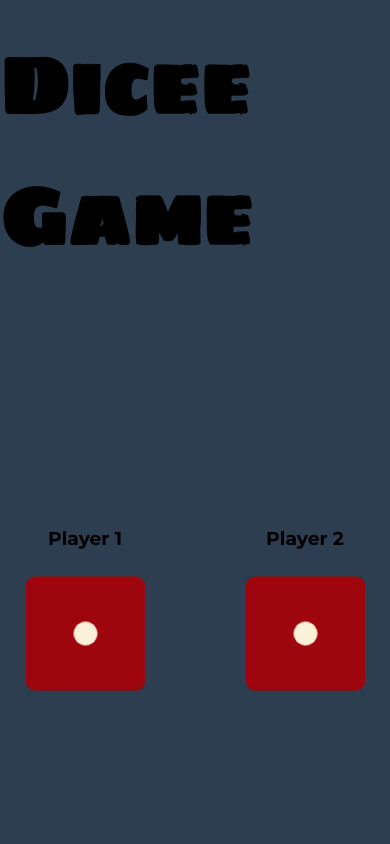
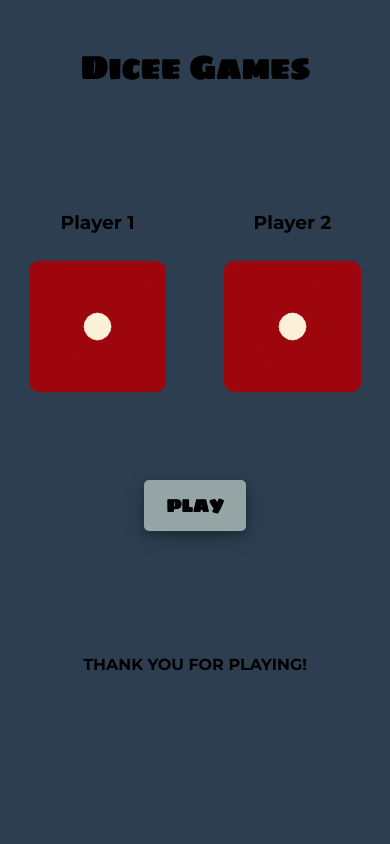
Before and after one commit to wai0901/Dicee-Game, a website: page index.html in a window 390 px wide. Shown: the top 844 px of the page. Drawn offline with Linux system fonts and the light colour scheme.

Commit message:
secound commit

```diff
--- a/css/style.css
+++ b/css/style.css
@@ -91,3 +91,18 @@ section {
     font-family: 'Montserrat', sans-serif;
     font-weight: bold;
 }
+
+@media screen and (max-width: 500px) {
+    section {
+        margin-top: 0;
+    }
+    .gameTitle {
+        font-size: 2rem;
+    }
+    .midDiv {
+        grid-gap: 0px;
+        grid-template-columns: repeat(2, 1fr);
+        align-self: center;
+        margin: 0.5rem 0;
+    }
+}
--- a/index.html
+++ b/index.html
@@ -3,14 +3,14 @@
     <head>
         <title>Dicee Game</title>
         <meta charset="utf-8">
-        <!-- <meta name="viewport" content="width-device-width, initial-scale=1"/> -->
+        <meta name="viewport" content="width-device-width, initial-scale=1"/>
         <link rel="stylesheet" href="css/style.css">
         <link href="https://fonts.googleapis.com/css?family=Montserrat:400,700|Sigmar+One&display=swap" rel="stylesheet">
     </head>
     <body>
         <section>
             <div class="topDiv">
-                <h1 class="gameTitle">Dicee Game</h1>
+                <h1 class="gameTitle">Dicee Games</h1>
             </div>
             <div class="midDiv">
                 <div>
--- a/index.js
+++ b/index.js
@@ -8,10 +8,10 @@ document.getElementById("button").addEventListener("click", () => {
     image1.setAttribute("src", "images/dice" + num1 + ".png");
     image2.setAttribute("src", "images/dice" + num2 + ".png");
     if (num1 > num2){
-        document.querySelector("h1").innerHTML = "Player 1 Win!!";
+        document.querySelector("h1").innerHTML = "Player 1 Win!";
     }
     else if (num2 > num1){
-        document.querySelector("h1").innerHTML = "Player 2 Win!!";
+        document.querySelector("h1").innerHTML = "Player 2 Win!";
     }
     else {
         document.querySelector("h1").innerHTML = "Draw!!";
```
